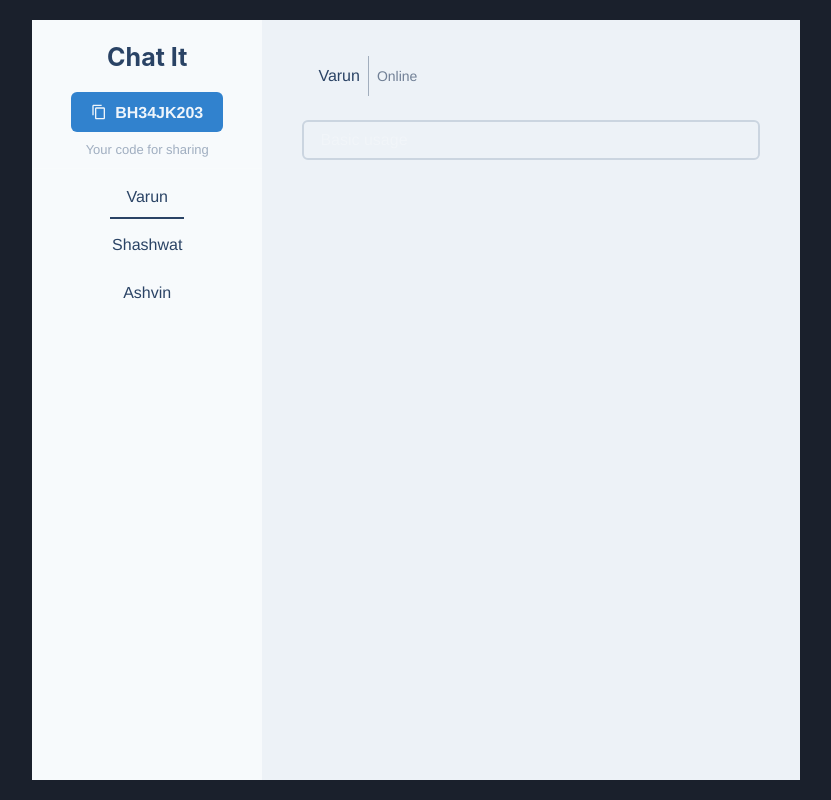
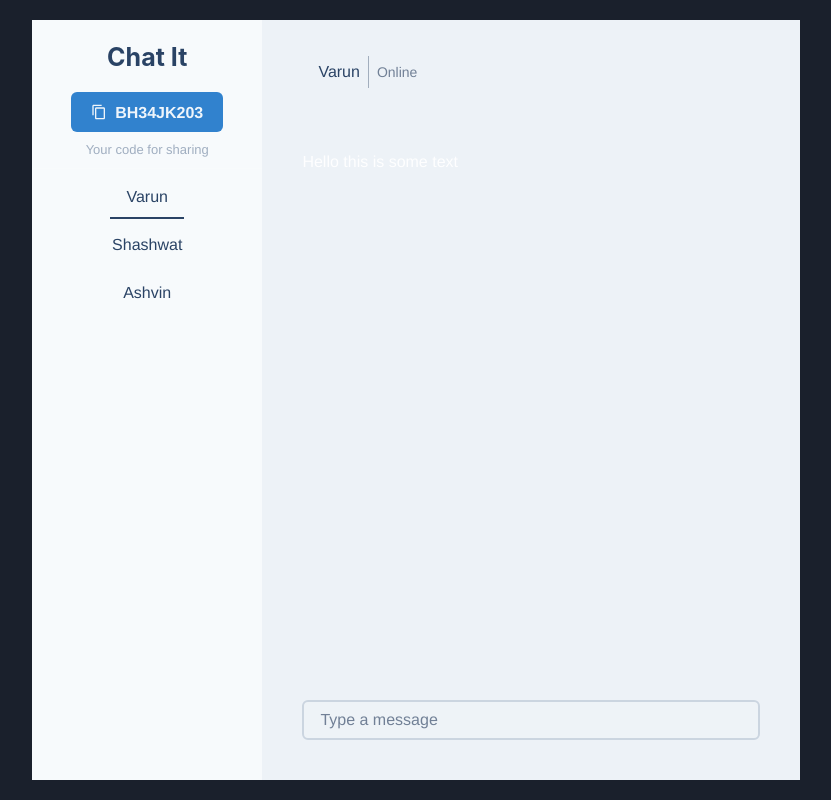
Before and after one commit to aryamanchandra/chat-it, a React (Create React App) app in the folder packages/client/: page /home in a window 1280 px wide. Shown: the whole page, without its empty margins (224-1055 px from the left). Built offline with nearby package versions, Linux system fonts and the light colour scheme.

Commit message:
message input placeholder color

```diff
--- a/packages/client/src/components/Chat.js
+++ b/packages/client/src/components/Chat.js
@@ -1,5 +1,7 @@
 import {
   Divider,
+  Grid,
+  GridItem,
   HStack,
   Input,
   TabPanel,
@@ -11,10 +13,12 @@ import React from "react";
 
 function Chat() {
   return (
-    <VStack p="5" px="10">
+    <VStack p="5" px="10" height="100%">
+      <Grid width="full" height="100%" templateRows="repeat(12, 1fr)">
+        <GridItem rowSpan={2}>
           <TabPanels>
             <TabPanel>
-          <HStack h="5vh">
+              <HStack h="4vh">
                 <Text m="0" color="blue.800">
                   Varun
                 </Text>
@@ -47,12 +51,29 @@ function Chat() {
               </HStack>
             </TabPanel>
           </TabPanels>
+        </GridItem>
+        <GridItem rowSpan={10}>
+          <Text>Hello this is some text</Text>
+        </GridItem>
+        <GridItem rowSpan={2}>
           <Input
-        placeholder="Basic usage"
-        color="blue.500"
-        marginX="20"
-        sx={{ border: "2px solid #CBD5E0", marginTop: "auto", marginX: "50px !important" }}
+            placeholder="Type a message"
+            variant="filled"
+            type="text"
+            color="gray.500"
+            marginTop="auto"
+            marginBottom="20px"
+            sx={{
+              border: "2px solid #CBD5E0",
+              marginTop: "auto",
+              _placeholder: { color: "gray.500" },
+              "&:hover": {
+                border: "2px solid #A0AEC0",
+              },
+            }}
           />
+        </GridItem>
+      </Grid>
     </VStack>
   );
 }
```
Lines whose indentation alone changed are shown as unchanged.
